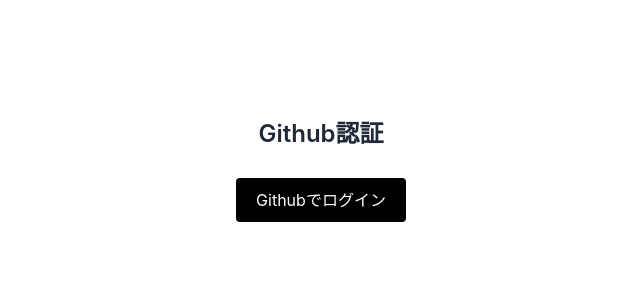
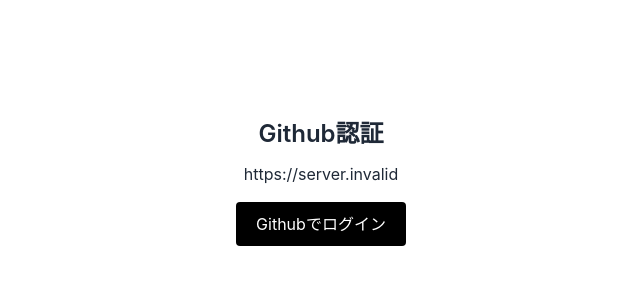
Before and after one commit to MaTTalv001/Interview_simulator2, a React (Create React App) app in the folder frontend/: page / in a window 1280 px wide. Shown: the top 300 px of the page, without its empty margins (319-959 px from the left). Built offline with nearby package versions, Linux system fonts and the light colour scheme; no server answers.

Commit message:
マイページ

```diff
--- a/frontend/src/pages/HomePage.jsx
+++ b/frontend/src/pages/HomePage.jsx
@@ -37,6 +37,7 @@
             <div className="block mb-3">
               <h2 className="text-2xl font-semibold">Github認証</h2>
             </div>
+            <p>{API_URL}</p>
             <div className="text-center">
               <button
                 className="bg-black text-white py-2.5 px-5 rounded my-4"
```
